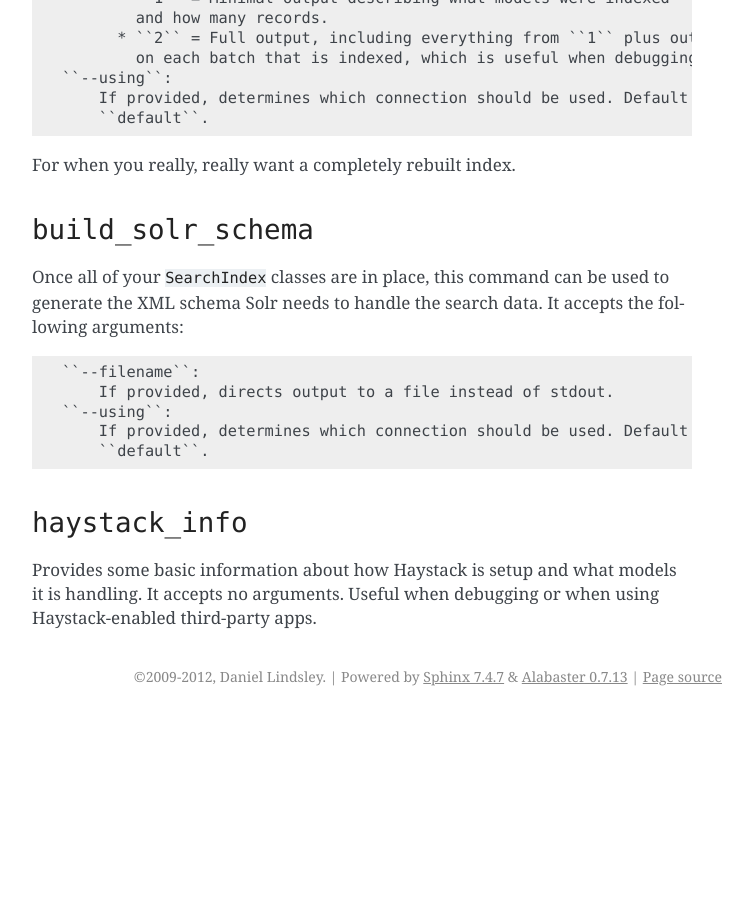
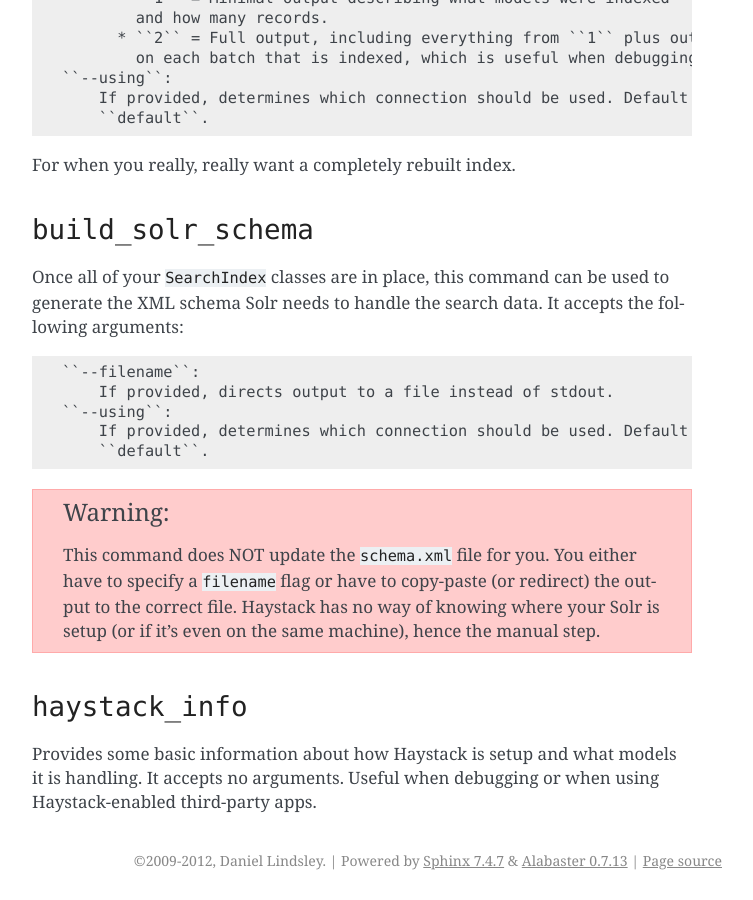
Before and after one commit to django-haystack/django-haystack, a Sphinx documentation site: the page built from docs/management_commands.rst, in a window 1280 px wide and 900 px high, scrolled down 2968 px. Shown: the whole window, without its empty margins (388-1141 px from the left). Built offline with Sphinx 7.4.7, drawn with Linux system fonts in a browser that asks for light colours; before the commit the page ends 3684 px from its top, so only the background shows below that; some of the changed lines change nothing that is shown.

Commit message:
That second colon matters.

```diff
--- a/docs/autocomplete.rst
+++ b/docs/autocomplete.rst
@@ -86,7 +86,7 @@ To make it work in browser, you need both a view to run the autocomplete
 
 Since it comes up often, here is an example implementation of those things.
 
-.. warning:
+.. warning::
 
     This code comes with no warranty. Don't ask for support on it. If you
     copy-paste it & it burns down your server room, I'm not liable for any
--- a/docs/boost.rst
+++ b/docs/boost.rst
@@ -30,7 +30,7 @@ the document is being added to the index). Document boost causes the relevance
 of the entire result to go up, where field boost causes only searches within
 that field to do better.
 
-.. warning:
+.. warning::
 
   Be warned that boost is very, very sensitive & can hurt overall search
   quality if over-zealously applied. Even very small adjustments can affect
--- a/docs/management_commands.rst
+++ b/docs/management_commands.rst
@@ -164,7 +164,7 @@ following arguments::
         If provided, determines which connection should be used. Default is
         ``default``.
 
-.. warning:
+.. warning::
 
     This command does NOT update the ``schema.xml`` file for you. You either
     have to specify a ``filename`` flag or have to
--- a/docs/searchindex_api.rst
+++ b/docs/searchindex_api.rst
@@ -526,7 +526,7 @@ with ``RelatedSearchQuerySet.load_all``. This is useful for post-processing the
 results from the query, enabling things like adding ``select_related`` or
 filtering certain data.
 
-.. warning:
+.. warning::
 
     Utilizing this functionality can have negative performance implications.
     Please see the section on ``RelatedSearchQuerySet`` within
--- a/docs/signal_processors.rst
+++ b/docs/signal_processors.rst
@@ -24,7 +24,7 @@ has been introduced. In it's simplest form, the ``SignalProcessor`` listens
 to whatever signals are setup & can be configured to then trigger the updates
 without having to change any ``SearchIndex`` code.
 
-.. warning:
+.. warning::
 
     Incorporating Haystack's ``SignalProcessor`` into your setup **will**
     increase the overall load (CPU & perhaps I/O depending on configuration).
@@ -74,7 +74,7 @@ Configuration looks like::
 
 This causes **all** ``SearchIndex`` classes to work in a realtime fashion.
 
-.. note:
+.. note::
 
     These updates happen in-process, which if a request-response cycle is
     involved, may cause the user with the browser to sit & wait for indexing to
```
